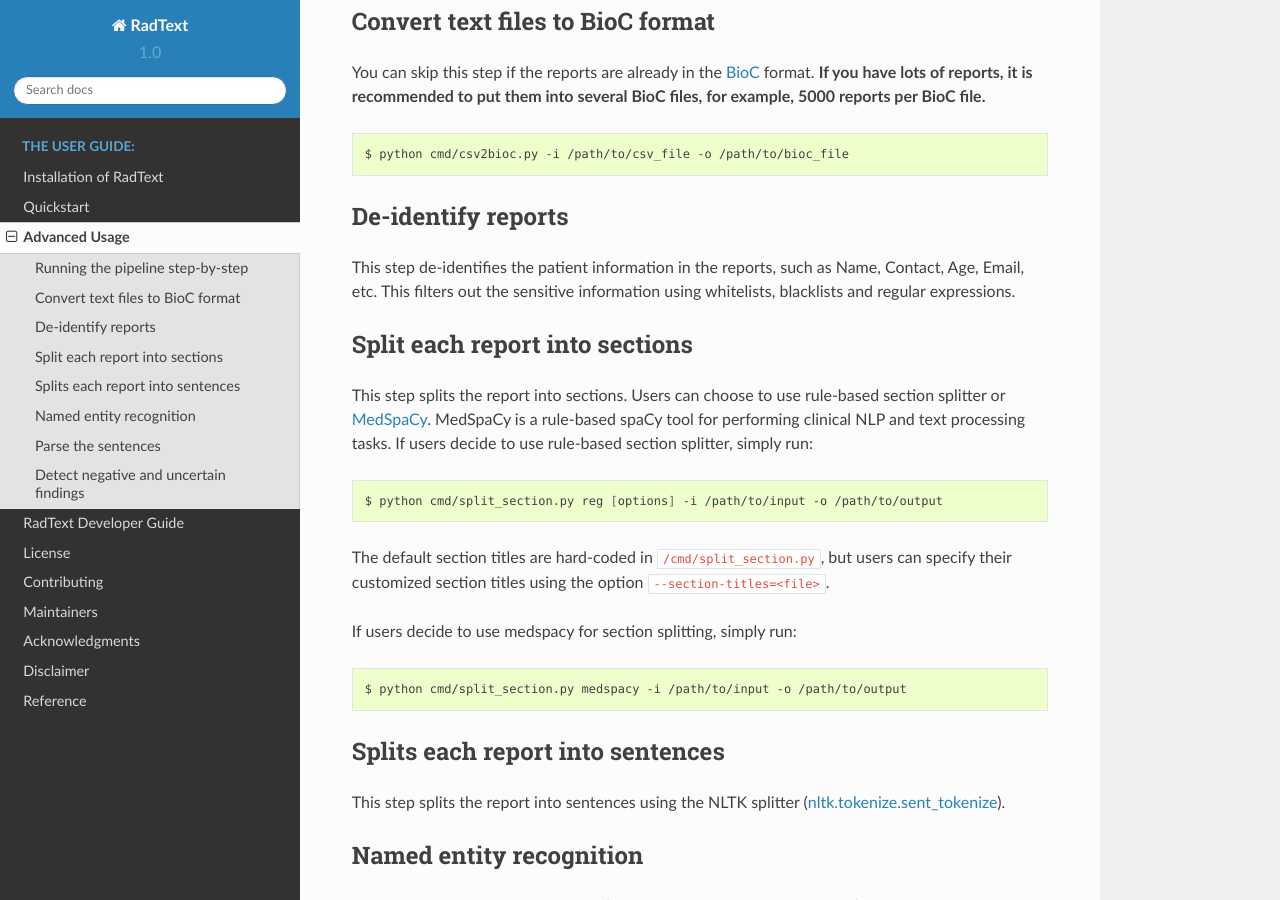
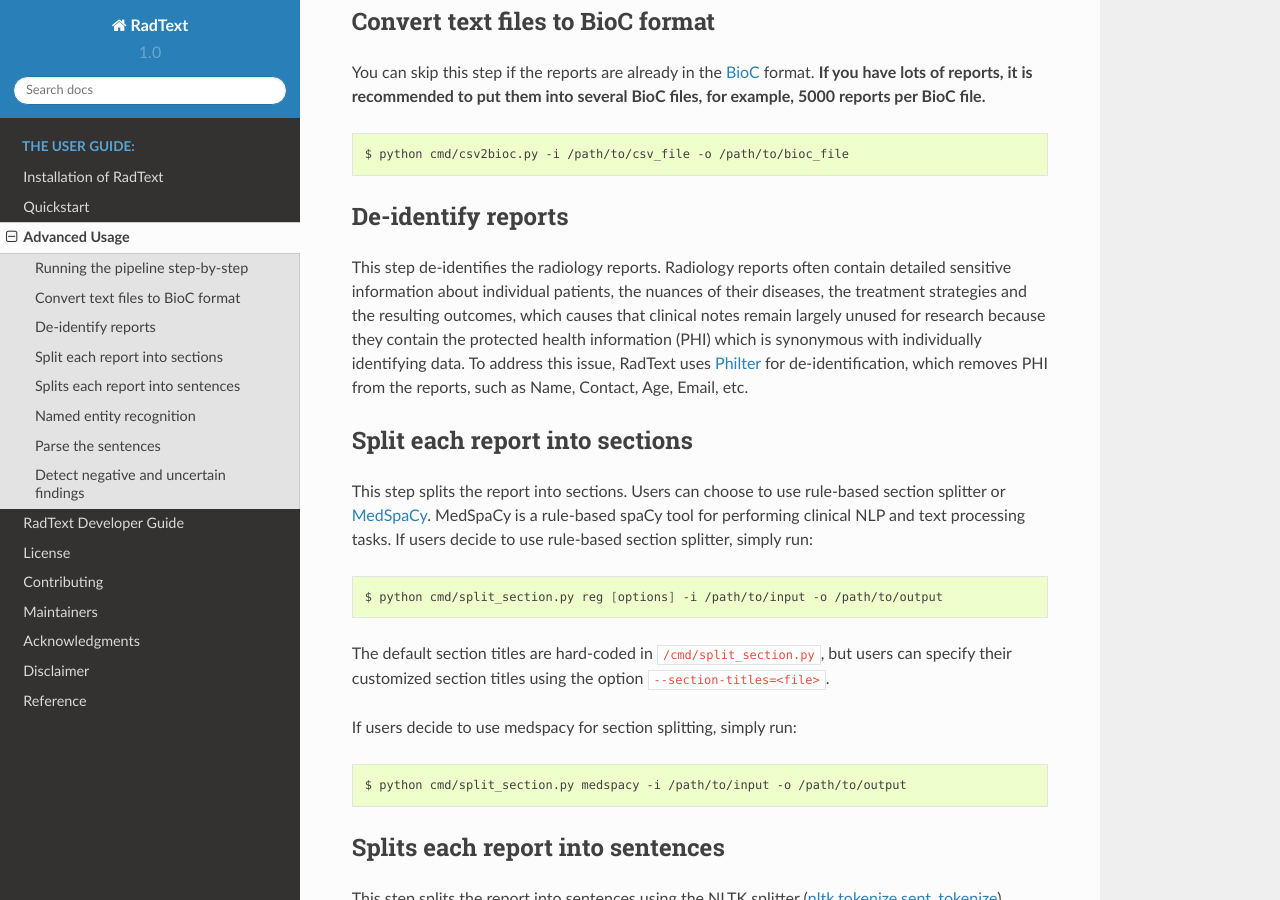
Before and after one commit to bionlplab/radtext, a Sphinx documentation site: the page built from docs/user_guide.md, in a window 1280 px wide and 900 px high, scrolled down 580 px. Built offline with Sphinx 7.4.7 and the Read the Docs theme 2.0.0, drawn with Linux system fonts in a browser that asks for light colours.

````diff
--- a/docs/user_guide.md
+++ b/docs/user_guide.md
@@ -26,7 +26,7 @@ $ python cmd/csv2bioc.py -i /path/to/csv_file -o /path/to/bioc_file
 ```
 ### De-identify reports
 
-This step de-identifies the patient information in the reports, such as Name, Contact, Age, Email, etc. This filters out the sensitive information using whitelists, blacklists and regular expressions.
+This step de-identifies the radiology reports. Radiology reports often contain detailed sensitive information about individual patients, the nuances of their diseases, the treatment strategies and the resulting outcomes, which causes that clinical notes remain largely unused for research because they contain the protected health information (PHI) which is synonymous with individually identifying data. To address this issue, RadText uses [Philter](https://github.com/BCHSI/philter-ucsf) for de-identification, which removes PHI from the reports, such as Name, Contact, Age, Email, etc.
 
 ### Split each report into sections
 
````
Also changed, not shown: README.md (+10 -0 lines), 1 other file.
